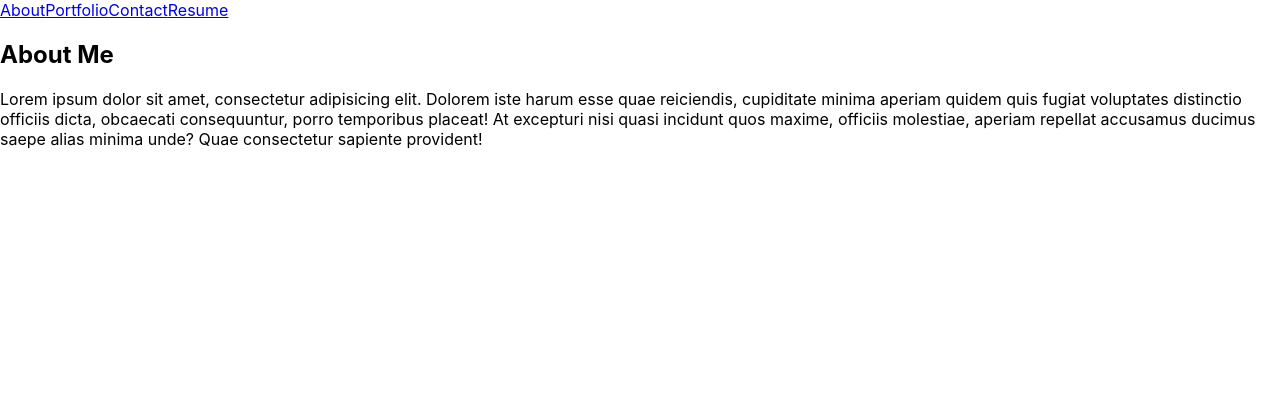
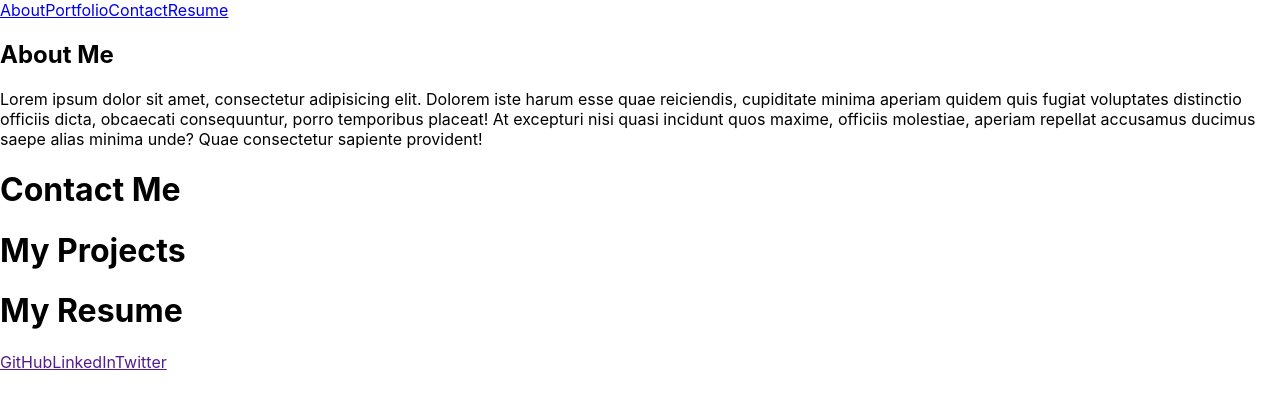
Before and after one commit to fab1214/React-Portfolio, a React (Create React App) app: page / in a window 1280 px wide. Shown: the top 406 px of the page. Built offline with nearby package versions, Linux system fonts and the light colour scheme.

Commit message:
add skeleton info for components

```diff
--- a/src/App.js
+++ b/src/App.js
@@ -1,6 +1,10 @@
 import React from 'react';
 import Nav from './components/Nav';
 import About from './components/About';
+import Portfolio from './components/Portfolio';
+import Contact from './components/Contact';
+import Resume from './components/Resume';
+import Footer from './components/Footer';
 import './App.css';
 
 function App() {
@@ -8,6 +12,10 @@ function App() {
     <div>
       <Nav />
       <About />
+      <Contact />
+      <Portfolio />
+      <Resume />
+      <Footer />
     </div>
   );
 }
--- a/src/components/Contact/index.js
+++ b/src/components/Contact/index.js
@@ -0,0 +1,11 @@
+import React from 'react';
+
+const Contact = () => {
+    return (
+        <div>
+            <h1> Contact Me</h1>
+        </div>
+    )
+}
+
+export default Contact;
--- a/src/components/Footer/index.js
+++ b/src/components/Footer/index.js
@@ -0,0 +1,13 @@
+import React from 'react';
+
+const Footer = () => {
+    return (
+        <footer>
+            <a href="">GitHub</a>
+            <a href="">LinkedIn</a>
+            <a href="">Twitter</a>
+        </footer>
+    )
+}
+
+export default Footer;
--- a/src/components/Portfolio/index.js
+++ b/src/components/Portfolio/index.js
@@ -0,0 +1,11 @@
+import React from 'react';
+
+const Portfolio = () => {
+    return (
+        <div>
+            <h1>My Projects</h1>
+        </div>
+    )
+}
+
+export default Portfolio;
--- a/src/components/Resume/index.js
+++ b/src/components/Resume/index.js
@@ -0,0 +1,11 @@
+import React from 'react';
+
+const Resume = () => {
+    return (
+        <div>
+            <h1>My Resume</h1>
+        </div>
+    )
+}
+
+export default Resume;
```
